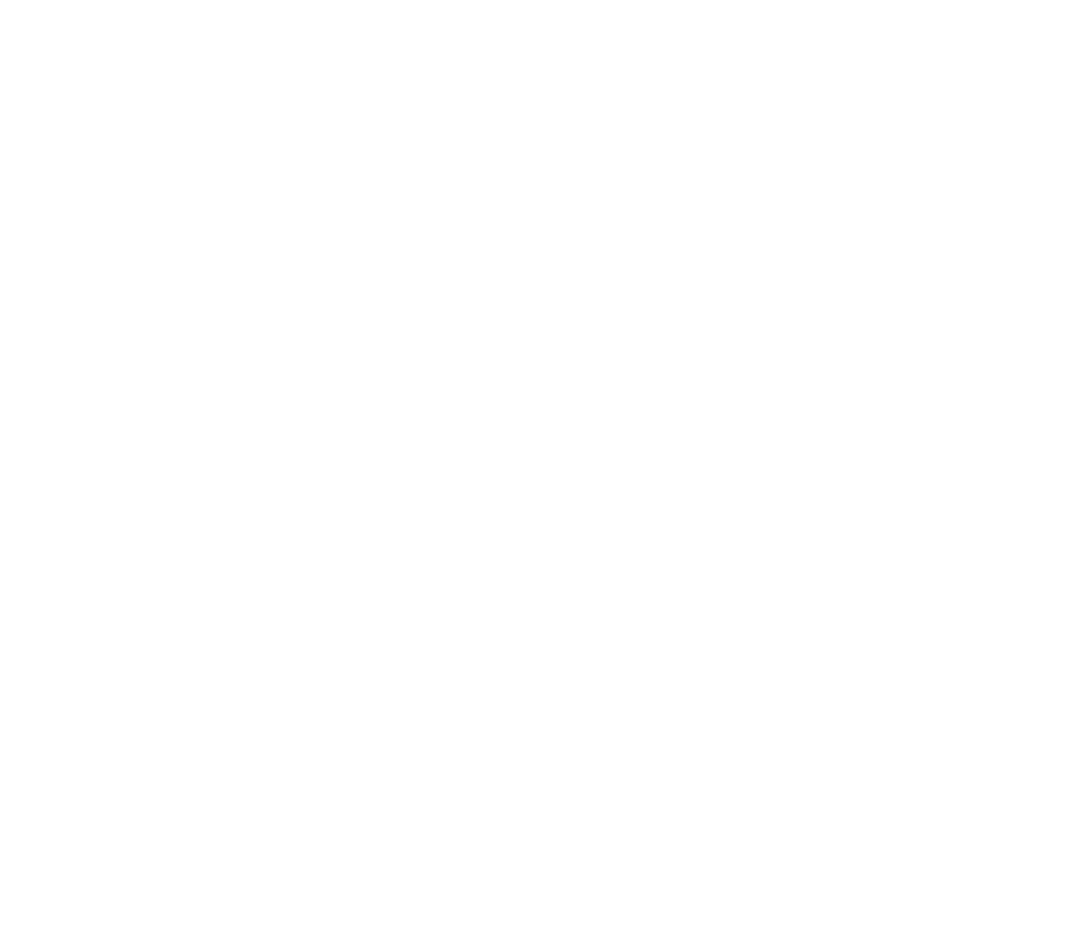
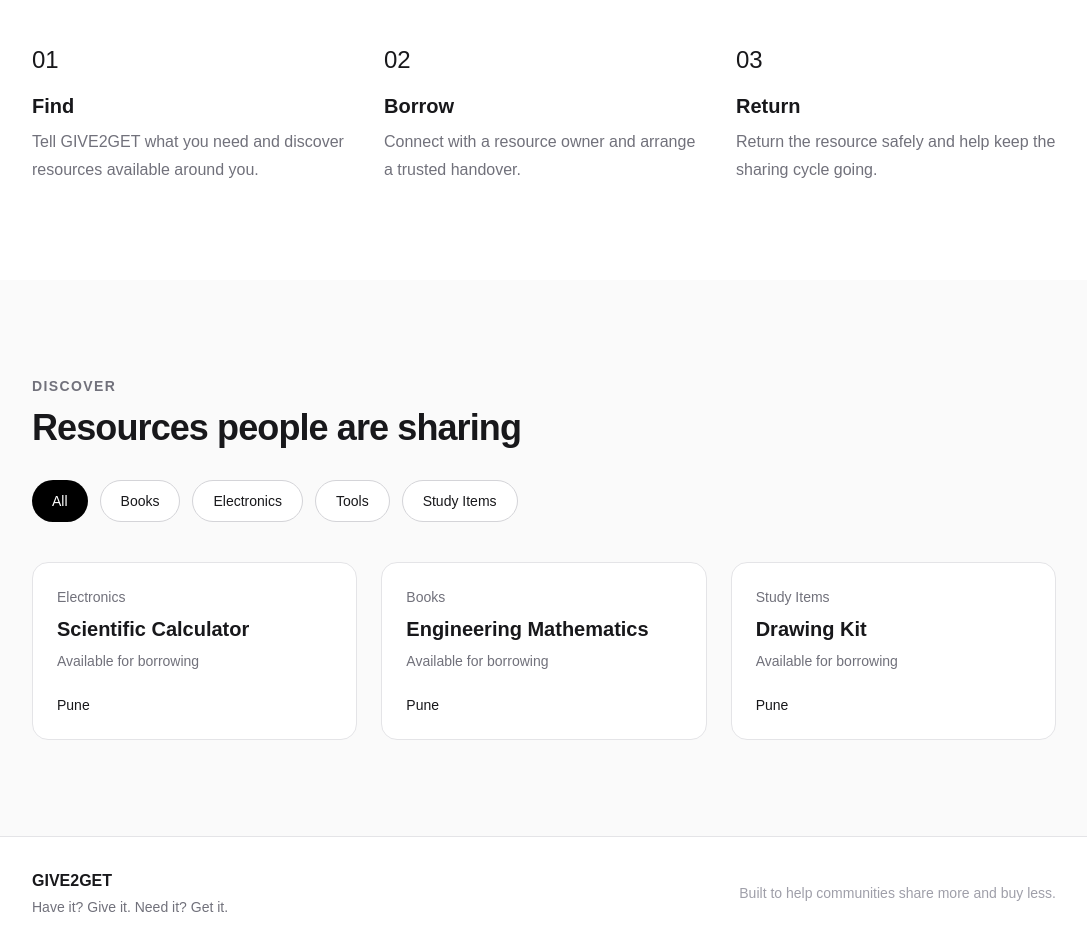
Before and after one commit to shreya405-cpu/give2get, a Next.js app: page / in a window 1280 px wide. Shown: the part 1100-2049 px from the top of the page, without its empty margins (96-1183 px from the left). Before the commit the page ends 888 px from the top, so only its background shows below. Built offline with nearby package versions, Linux system fonts and the light colour scheme.

Commit message:
feat: build initial GIVE2GET landing page

```diff
--- a/src/app/page.tsx
+++ b/src/app/page.tsx
@@ -66,6 +66,121 @@ export default function Home() {
           </a>
         </div>
       </section>
+      <section className="px-6 py-24 sm:px-10">
+        <div className="mx-auto max-w-5xl">
+          <p className="text-sm font-semibold uppercase tracking-widest text-zinc-500">
+            How it works
+          </p>
+
+          <h2 className="mt-3 max-w-2xl text-3xl font-bold tracking-tight sm:text-4xl">
+            Share what you have. Find what you need.
+          </h2>
+
+        <div className="mt-12 grid gap-8 md:grid-cols-3">
+        <div>
+          <div className="mb-4 text-2xl">01</div>
+          <h3 className="text-xl font-semibold">Find</h3>
+          <p className="mt-2 leading-7 text-zinc-500">
+            Tell GIVE2GET what you need and discover resources available
+            around you.
+          </p>
+        </div>
+
+        <div>
+          <div className="mb-4 text-2xl">02</div>
+            <h3 className="text-xl font-semibold">Borrow</h3>
+            <p className="mt-2 leading-7 text-zinc-500">
+              Connect with a resource owner and arrange a trusted handover.
+            </p>
+          </div>
+
+          <div>
+           <div className="mb-4 text-2xl">03</div>
+              <h3 className="text-xl font-semibold">Return</h3>
+              <p className="mt-2 leading-7 text-zinc-500">
+                Return the resource safely and help keep the sharing cycle going.
+              </p>
+            </div>
+          </div>
+        </div>
+      </section>
+      <section className="bg-zinc-50 px-6 py-24 sm:px-10">
+        <div className="mx-auto max-w-5xl">
+          <p className="text-sm font-semibold uppercase tracking-widest text-zinc-500">
+            Discover
+          </p>
+
+          <h2 className="mt-3 text-3xl font-bold tracking-tight sm:text-4xl">
+            Resources people are sharing
+          </h2>
+
+        <div className="mt-8 flex flex-wrap gap-3">
+          <button className="rounded-full bg-black px-5 py-2.5 text-sm font-medium text-white">
+            All
+          </button>
+
+          <button className="rounded-full border border-zinc-300 bg-white px-5 py-2.5 text-sm font-medium">
+            Books
+          </button>
+
+          <button className="rounded-full border border-zinc-300 bg-white px-5 py-2.5 text-sm font-medium">
+            Electronics
+          </button>
+
+          <button className="rounded-full border border-zinc-300 bg-white px-5 py-2.5 text-sm font-medium">
+            Tools
+          </button>
+
+          <button className="rounded-full border border-zinc-300 bg-white px-5 py-2.5 text-sm font-medium">
+            Study Items
+          </button>
+        </div>
+
+        <div className="mt-10 grid gap-6 md:grid-cols-3">
+          <div className="rounded-2xl border border-zinc-200 bg-white p-6">
+          <p className="text-sm text-zinc-500">Electronics</p>
+          <h3 className="mt-2 text-xl font-semibold">Scientific Calculator</h3>
+          <p className="mt-2 text-sm text-zinc-500">
+            Available for borrowing
+          </p>
+          <p className="mt-6 text-sm font-medium">Pune</p>
+        </div>
+
+        <div className="rounded-2xl border border-zinc-200 bg-white p-6">
+          <p className="text-sm text-zinc-500">Books</p>
+          <h3 className="mt-2 text-xl font-semibold">Engineering Mathematics</h3>
+          <p className="mt-2 text-sm text-zinc-500">
+            Available for borrowing
+          </p>
+          <p className="mt-6 text-sm font-medium">Pune</p>
+        </div>
+
+        <div className="rounded-2xl border border-zinc-200 bg-white p-6">
+          <p className="text-sm text-zinc-500">Study Items</p>
+          <h3 className="mt-2 text-xl font-semibold">Drawing Kit</h3>
+          <p className="mt-2 text-sm text-zinc-500">
+            Available for borrowing
+          </p>
+          <p className="mt-6 text-sm font-medium">Pune</p>
+        </div>
+        </div>
+        </div>
+
+      </section>
+      <footer className="border-t border-zinc-200 px-6 py-8 sm:px-10">
+        <div className="mx-auto flex max-w-5xl flex-col gap-4 sm:flex-row sm:items-center sm:justify-between">
+        <div>
+          <p className="font-semibold">GIVE2GET</p>
+          <p className="mt-1 text-sm text-zinc-500">
+            Have it? Give it. Need it? Get it.
+          </p>
+        </div>
+
+        <p className="text-sm text-zinc-400">
+          Built to help communities share more and buy less.
+        </p>
+        </div>
+      </footer>
     </main>
   );
 }
```
